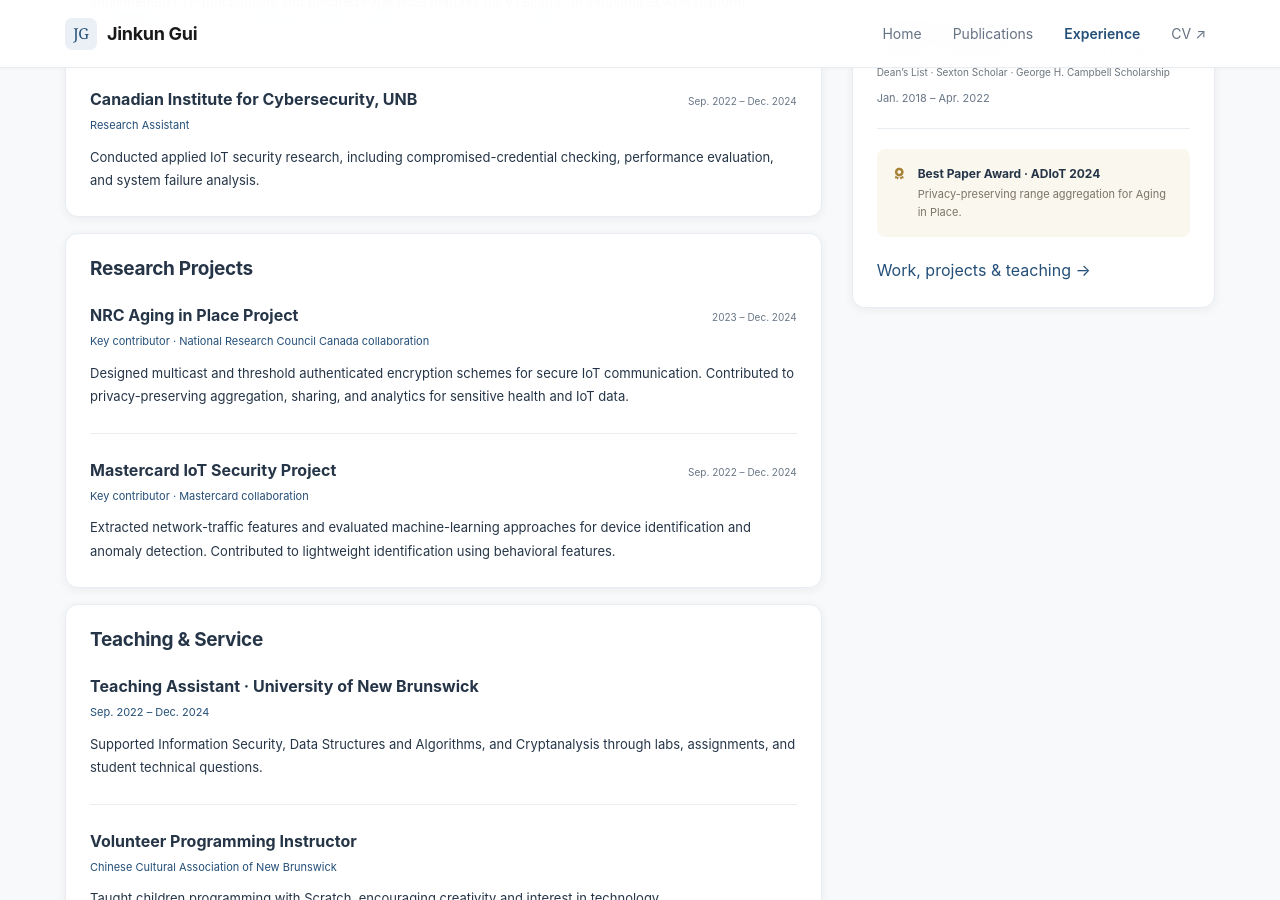
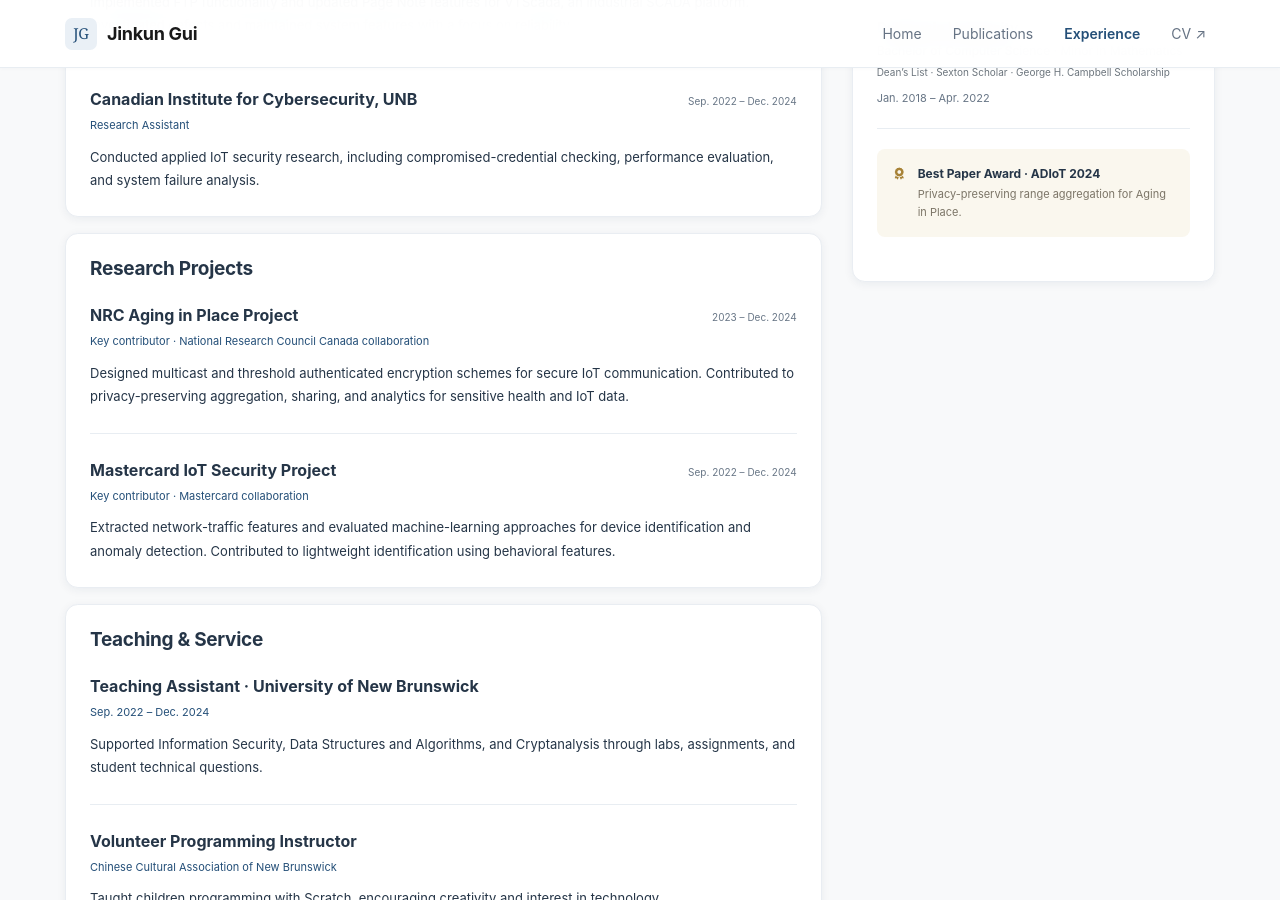
Before and after one commit to GUI-test-pri/GUI-test-pri.github.io, a Jekyll site: the page built from experience.html, in a window 1280 px wide and 900 px high, scrolled down 557 px. Built offline with Jekyll 4.4.1, drawn with Linux system fonts in a browser that asks for light colours; part of the change alters nothing that is shown.

Commit message:
Polish public CV contact line and experience navigation

```diff
--- a/_includes/widgets/experience_card.html
+++ b/_includes/widgets/experience_card.html
@@ -2,5 +2,5 @@
   <h2 class="section-heading" id="education-title">Education</h2>
   {% for item in site.data.profile.education %}<div class="education-item"><div><h3>{{ item.name }}</h3><p>{{ item.position }}</p><p class="text-muted small mb-0">{{ item.dept }}</p></div><time>{{ item.date }}</time></div>{% endfor %}
   <div class="award-callout"><i class="fas fa-award" aria-hidden="true"></i><div><strong>Best Paper Award · ADIoT 2024</strong><p>Privacy-preserving range aggregation for Aging in Place.</p></div></div>
-  <a href="{{ '/experience.html' | relative_url }}">Work, projects &amp; teaching <span aria-hidden="true">→</span></a>
+  {% unless page.navbar_title == 'Experience' %}<a href="{{ '/experience.html' | relative_url }}">Work, projects &amp; teaching <span aria-hidden="true">→</span></a>{% endunless %}
 </div></section>
```
Also changed, not shown: 1 other file.
